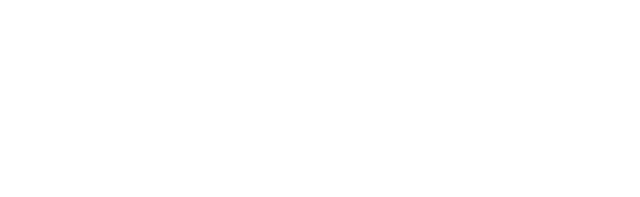
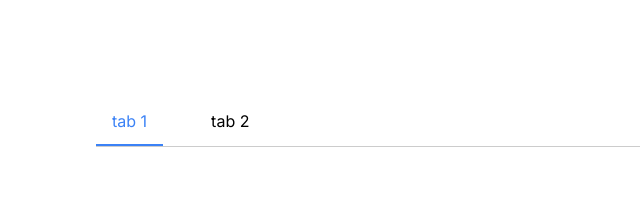
Before and after one commit to Bas-Shiekh/Tabs-component-task, a Next.js app: page / in a window 1280 px wide. Shown: the top 197 px of the page, without its empty margins (0-640 px from the left). Built offline with nearby package versions, Linux system fonts and the light colour scheme.

Commit message:
handled tab component relates #3

```diff
--- /dev/null
+++ b/app/Components/TabButton.tsx
@@ -0,0 +1,41 @@
+'use client'
+
+interface TabButtonProps {
+  isActive: boolean;
+  key: string;
+  label: string;
+  onClick: () => void;
+}
+
+const TabButton: React.FC<TabButtonProps> = ({
+  isActive,
+  key,
+  label,
+  onClick,
+}) => {
+  return (
+    <button
+      type="button"
+      key={key}
+      onClick={onClick}
+      className={`
+            px-[1rem]
+            py-[0.8rem]
+            relative
+            transition
+            before:absolute
+            before:w-0
+            before:h-[2px]
+            before:bg-blue-500
+            before:bottom-0
+            before:left-0
+            before:ease-in-out before:duration-300
+            ${isActive && "text-blue-500 before:!w-full"}
+          `}
+    >
+      {label}
+    </button>
+  );
+};
+
+export default TabButton;
--- /dev/null
+++ b/app/Components/Tabs.tsx
@@ -0,0 +1,39 @@
+"use client";
+import { useState } from "react";
+import TabButton from "./TabButton";
+
+interface ItemsProps {
+  key: string;
+  label: string;
+  children?: string | React.ReactElement;
+}
+
+interface TabsProps {
+  items: ItemsProps[];
+  defaultActiveKey?: string;
+}
+
+const Tabs: React.FC<TabsProps> = ({ items, defaultActiveKey }) => {
+  const [active, setActive] = useState(defaultActiveKey);
+
+  const handleTabClick = (key: string) => {
+    setActive(key);
+  };
+
+  return (
+    <>
+      <div className="flex w-full items-center gap-8 border-b border-b-[#cccccc]">
+        {items?.map((item) => (
+          <TabButton
+            isActive={item.key === active ? true : false}
+            key={item.key}
+            onClick={() => handleTabClick(item.key)}
+            label={item.label}
+          />
+        ))}
+      </div>
+    </>
+  );
+};
+
+export default Tabs;
--- a/app/page.tsx
+++ b/app/page.tsx
@@ -1,5 +1,22 @@
+import Tabs from "./Components/Tabs";
+
+const items = [
+  {
+    key: "1",
+    label: 'tab 1',
+    children: <div>Lorem, ipsum dolor sit amet consectetur adipisicing elit. Nulla, nam accusamus optio magni, accusantium modi dolor fugiat incidunt quis sint, error deleniti consectetur hic cupiditate voluptates assumenda inventore voluptatem aliquam.</div>
+  },
+  {
+    key: "2",
+    label: 'tab 2',
+    children: 'hello from tab two',
+  },
+];
+
 const Home = () => (
-  <main className="flex min-h-screen flex-col items-center justify-between p-24"></main>
+  <main className="flex min-h-screen flex-col items-center p-24">
+    <Tabs items={items} defaultActiveKey="1" />
+  </main>
 );
 
 export default Home;
```
